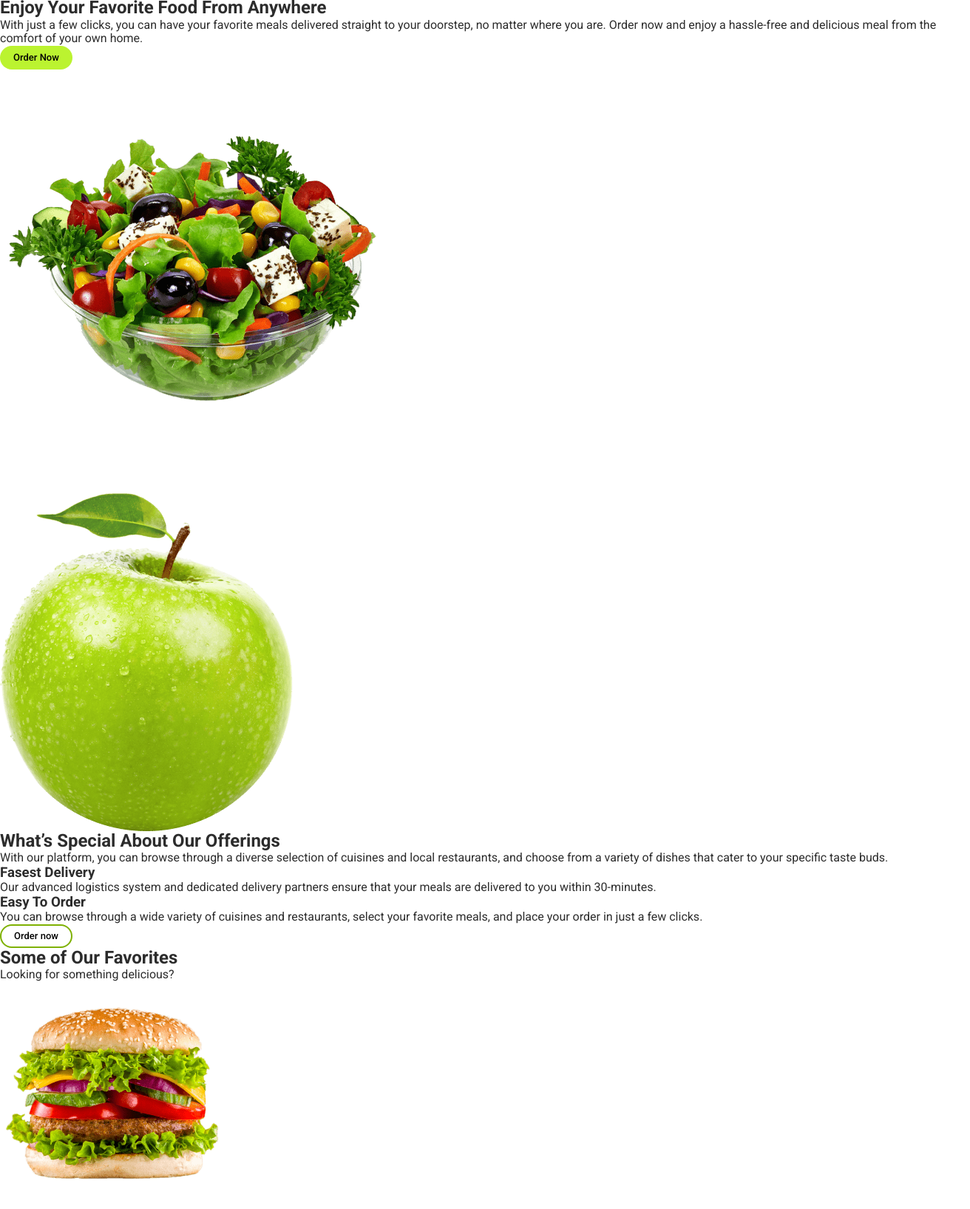
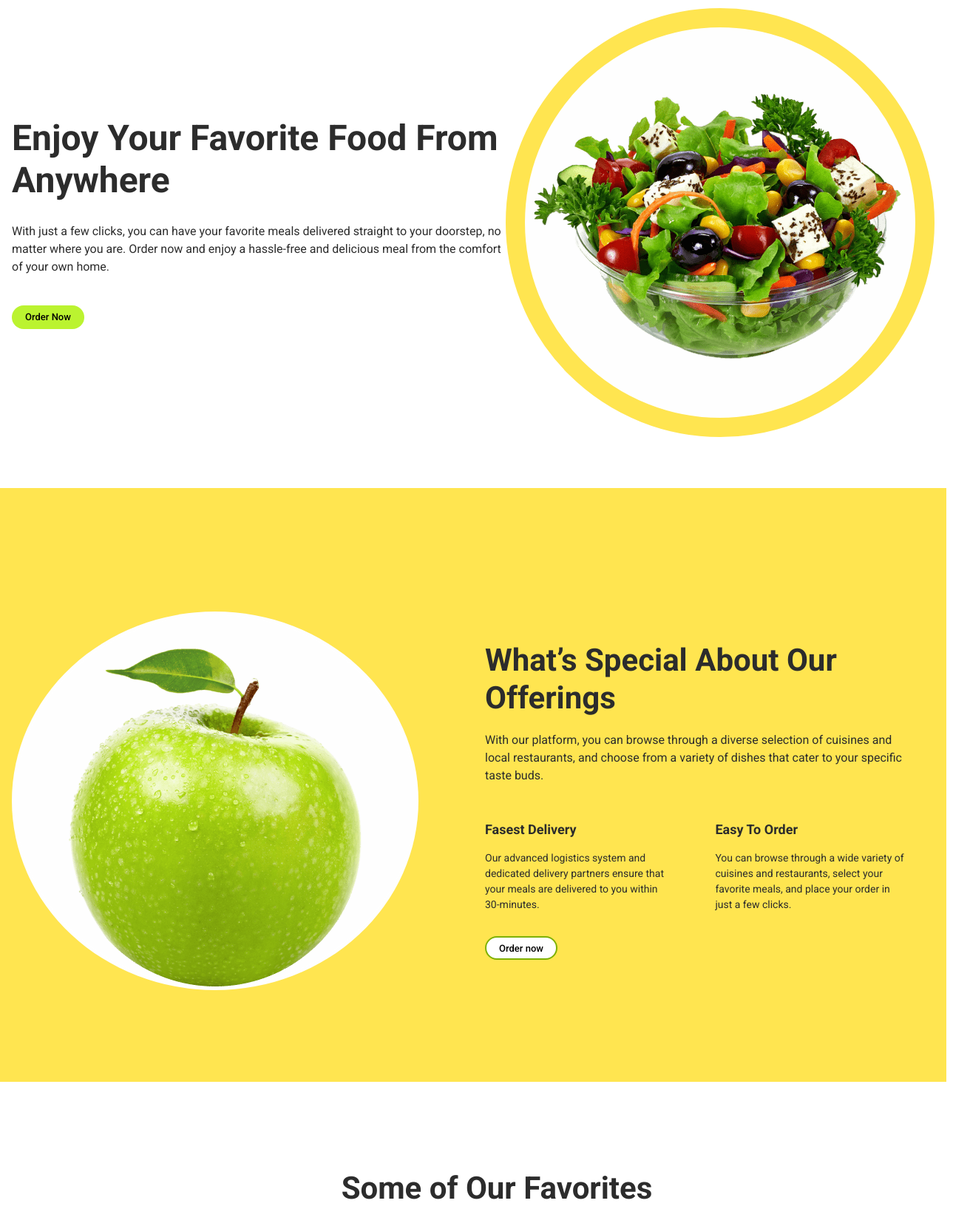
Before and after one commit to DenysOvsiienko/food-delivery, a plain HTML site: page index.html in a window 1280 px wide. Shown: the part 77-1712 px from the top of the page at 74% size, 1312 px wide, since content can reach past the window. Drawn offline with nearby package versions, Linux system fonts and the light colour scheme.

Commit message:
Revision

```diff
--- a/css/styles.css
+++ b/css/styles.css
@@ -62,8 +62,10 @@ body {
 .logo {
   margin-right: auto;
 }
+
 .nav {
 }
+
 .nav-list {
   display: flex;
   gap: 28px;
@@ -78,3 +80,122 @@ body {
   border: 2px solid #7eb101;
   background-color: #fff;
 }
+
+.hero {
+}
+.hero-container {
+  display: flex;
+  align-items: center;
+  padding-top: 14px;
+  padding-bottom: 69px;
+  justify-content: space-between;
+}
+.hero-wrapper {
+  min-width: 511px;
+}
+.hero-title {
+  font-size: 48px;
+  line-height: 1.2;
+  margin-bottom: 28px;
+}
+.hero-text {
+  line-height: 1.5;
+  margin-bottom: 40px;
+}
+
+.hero-img {
+  display: flex;
+  justify-content: center;
+  border-radius: 291px;
+  width: 580px;
+  height: 580px;
+  border-radius: 50%;
+  border: 26px solid #ffe550;
+  background-color: #fefefe;
+}
+
+.offering {
+  padding-top: 167px;
+  padding-bottom: 124px;
+  background-color: #ffe550;
+}
+.offering-container {
+  display: flex;
+  align-items: center;
+  padding-right: 51px;
+  justify-content: space-between;
+}
+
+.offering-img-wrap {
+  border: 5px solid rgba(255, 255, 255, 0.5);
+  border-radius: 50%;
+  display: flex;
+  justify-content: center;
+  align-items: center;
+  width: 550px;
+  background-color: #fefefe;
+}
+
+.offering-text-wrapper {
+  max-width: 573px;
+}
+
+.offering-title {
+  font-size: 42px;
+  line-height: 1.2;
+  margin-bottom: 20px;
+}
+.offering-text {
+  line-height: 1.5;
+  margin-bottom: 48px;
+}
+.offering-list {
+  display: flex;
+  gap: 67px;
+  margin-bottom: 32px;
+}
+
+.offering-item {
+}
+
+.offering-subtitle {
+  font-size: 18px;
+  line-height: 1.4;
+  margin-bottom: 16px;
+}
+.offering-desc {
+  font-size: 14px;
+  line-height: 1.5;
+}
+
+.favorites {
+  padding-top: 120px;
+  padding-bottom: 101px;
+  padding-left: 32px;
+}
+
+.favorites-title {
+  font-size: 42px;
+  text-align: center;
+  margin-bottom: 20px;
+}
+.favorites-text {
+  text-align: center;
+  margin-bottom: 40px;
+}
+
+.favorites-list {
+  display: flex;
+  flex-wrap: wrap;
+  gap: 32px;
+}
+
+.favorites-list-item {
+  display: flex;
+  justify-content: center;
+  align-items: center;
+  width: calc((100% - 32px * 2) / 3);
+  border: 16px solid #ffe550;
+  border-radius: 50%;
+  background-color: #fefefe;
+}
--- a/index.html
+++ b/index.html
@@ -38,54 +38,69 @@
       </div>
     </header>
     <main>
-      <section>
-        <h1>Enjoy Your Favorite Food From Anywhere</h1>
-        <p>
+      <section class="hero">
+        <div class="container hero-container">
+          <div class="hero-wrapper">
+            <h1 class="hero-title">Enjoy Your Favorite Food From Anywhere</h1>
+            <p class="hero-text">
               With just a few clicks, you can have your favorite meals delivered
               straight to your doorstep, no matter where you are. Order now and
-          enjoy a hassle-free and delicious meal from the comfort of your own
-          home.
+              enjoy a hassle-free and delicious meal from the comfort of your
+              own home.
             </p>
             <button class="main-btn" type="button">Order Now</button>
+          </div>
+          <div class="hero-img">
             <img
               src="./images/salad.png"
               alt="Greek salad"
               width="528"
               height="528"
             />
+          </div>
+        </div>
       </section>
-      <section>
+      <section class="offering">
+        <div class="container offering-container">
+          <div class="offering-img-wrap">
             <img src="./images/apple.png" alt="" width="396" height="502" />
-        <h2>What’s Special About Our Offerings</h2>
-        <p>
+          </div>
+          <div class="offering-text-wrapper">
+            <h2 class="offering-title">What’s Special About Our Offerings</h2>
+            <p class="offering-text">
               With our platform, you can browse through a diverse selection of
-          cuisines and local restaurants, and choose from a variety of dishes
-          that cater to your specific taste buds.
+              cuisines and local restaurants, and choose from a variety of
+              dishes that cater to your specific taste buds.
             </p>
-        <ul>
-          <li>
-            <h3>Fasest Delivery</h3>
-            <p>
+            <ul class="offering-list">
+              <li class="offering-item">
+                <h3 class="offering-subtitle">Fasest Delivery</h3>
+                <p class="offering-desc">
                   Our advanced logistics system and dedicated delivery partners
                   ensure that your meals are delivered to you within 30-minutes.
                 </p>
               </li>
-          <li>
-            <h3>Easy To Order</h3>
-            <p>
-              You can browse through a wide variety of cuisines and restaurants,
-              select your favorite meals, and place your order in just a few
-              clicks.
+              <li class="offering-item">
+                <h3 class="offering-subtitle">Easy To Order</h3>
+                <p class="offering-desc">
+                  You can browse through a wide variety of cuisines and
+                  restaurants, select your favorite meals, and place your order
+                  in just a few clicks.
                 </p>
               </li>
             </ul>
-        <button class="main-btn offering-btn" type="button">Order now</button>
+            <button class="main-btn offering-btn" type="button">
+              Order now
+            </button>
+          </div>
+        </div>
       </section>
-      <section>
-        <h2>Some of Our Favorites</h2>
-        <p>Looking for something delicious?</p>
-        <ul>
-          <li>
+      <section class="favorites">
+        <div class="container">
+          <h2 class="favorites-title">Some of Our Favorites</h2>
+          <p class="favorites-text">Looking for something delicious?</p>
+          <ul class="favorites-list">
+            <li class="favorites-list-item">
               <img
                 src="./images/gamburger.png"
                 alt="Gamburger"
@@ -93,7 +108,7 @@
                 height="315"
               />
             </li>
-          <li>
+            <li class="favorites-list-item">
               <img
                 src="./images/pasta.png"
                 alt="Pasta"
@@ -101,7 +116,7 @@
                 height="315"
               />
             </li>
-          <li>
+            <li class="favorites-list-item">
               <img
                 src="./images/pizza.png"
                 alt="Pizza"
@@ -109,7 +124,7 @@
                 height="315"
               />
             </li>
-          <li>
+            <li class="favorites-list-item">
               <img
                 src="./images/chicken.png"
                 alt="Chicken"
@@ -117,7 +132,7 @@
                 height="315"
               />
             </li>
-          <li>
+            <li class="favorites-list-item">
               <img
                 src="./images/salad2.png"
                 alt="Salad"
@@ -125,7 +140,7 @@
                 height="315"
               />
             </li>
-          <li>
+            <li class="favorites-list-item">
               <img
                 src="./images/borshch.png"
                 alt="Borshch"
@@ -134,6 +149,7 @@
               />
             </li>
           </ul>
+        </div>
       </section>
       <section>
         <h2>What our Customers Say</h2>
```
Lines whose indentation alone changed are shown as unchanged.
